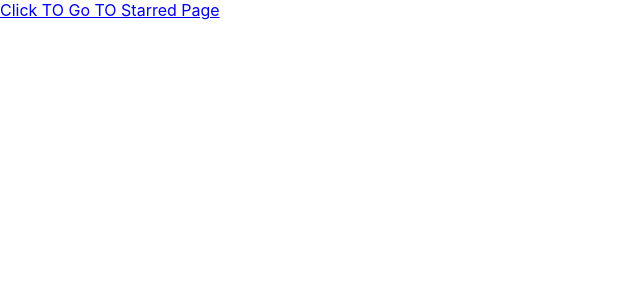
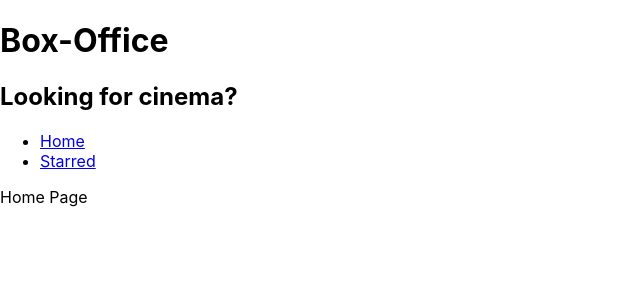
Before and after one commit to jjsenpai/box-office-app, a React (Create React App) app: page / in a window 1280 px wide. Shown: the top 300 px of the page, without its empty margins (0-640 px from the left). Built offline with nearby package versions, Linux system fonts and the light colour scheme.

Commit message:
added navigation

```diff
--- a/src/App.jsx
+++ b/src/App.jsx
@@ -1,15 +1,18 @@
-import {BrowserRouter,Routes,Route} from 'react-router-dom'
+import { BrowserRouter, Routes, Route } from 'react-router-dom';
 import Home from './pages/Home';
 import Starred from './pages/Starred';
 import NoMatch from './pages/NoMatch';
+import MainLayout from './components/MainLayout';
 
 function App() {
   return (
     <BrowserRouter>
       <Routes>
-        <Route path="/" element={<Home />}/>
-        <Route path="/starred" element = {<Starred />}/>
-        <Route path="*" element={<NoMatch />} />
+        <Route element={<MainLayout />}>
+          <Route path="/" element={<Home />} />
+          <Route path="/starred" element={<Starred />} />
+          <Route path="*" element={<NoMatch />} />
+        </Route>
       </Routes>
     </BrowserRouter>
   );
--- /dev/null
+++ b/src/components/AppTitle.jsx
@@ -0,0 +1,9 @@
+export default function AppTitle(props) {
+  const { title = 'Box-Office', subtitle = 'Looking for cinema?' } = props;
+  return (
+    <div>
+      <h1>{title}</h1>
+      <h2>{subtitle}</h2>
+    </div>
+  );
+}
--- /dev/null
+++ b/src/components/MainLayout.jsx
@@ -0,0 +1,15 @@
+import { Outlet } from 'react-router-dom';
+import Nav from './Nav';
+import AppTitle from './AppTitle';
+
+const MainLayout = () => {
+  return (
+    <>
+      <AppTitle />
+      <Nav />
+      <Outlet />
+    </>
+  );
+};
+
+export default MainLayout;
--- /dev/null
+++ b/src/components/Nav.jsx
@@ -0,0 +1,26 @@
+import { Link } from 'react-router-dom';
+const Nav = () => {
+  const LINKS = [
+    {
+      text: 'Home',
+      to: '/',
+    },
+    {
+      text: 'Starred',
+      to: '/starred',
+    },
+  ];
+
+  return (
+    <div>
+      <ul>
+        {LINKS.map(item => (
+          <li key={item.to}>
+            <Link to={item.to}>{item.text}</Link>
+          </li>
+        ))}
+      </ul>
+    </div>
+  );
+};
+export default Nav;
--- a/src/pages/Home.jsx
+++ b/src/pages/Home.jsx
@@ -1,10 +1,5 @@
-import {Link} from 'react-router-dom'
-
-const Home = () =>{
-
-    return(
-        <Link to = '/starred'>Click TO Go TO Starred Page</Link>
-    )
-}
+const Home = () => {
+  return <div>Home Page</div>;
+};
 
 export default Home;
```
Also changed, not shown: src/pages/NoMatch.jsx (+2 -5 lines), src/pages/Starred.jsx (+4 -6 lines).
